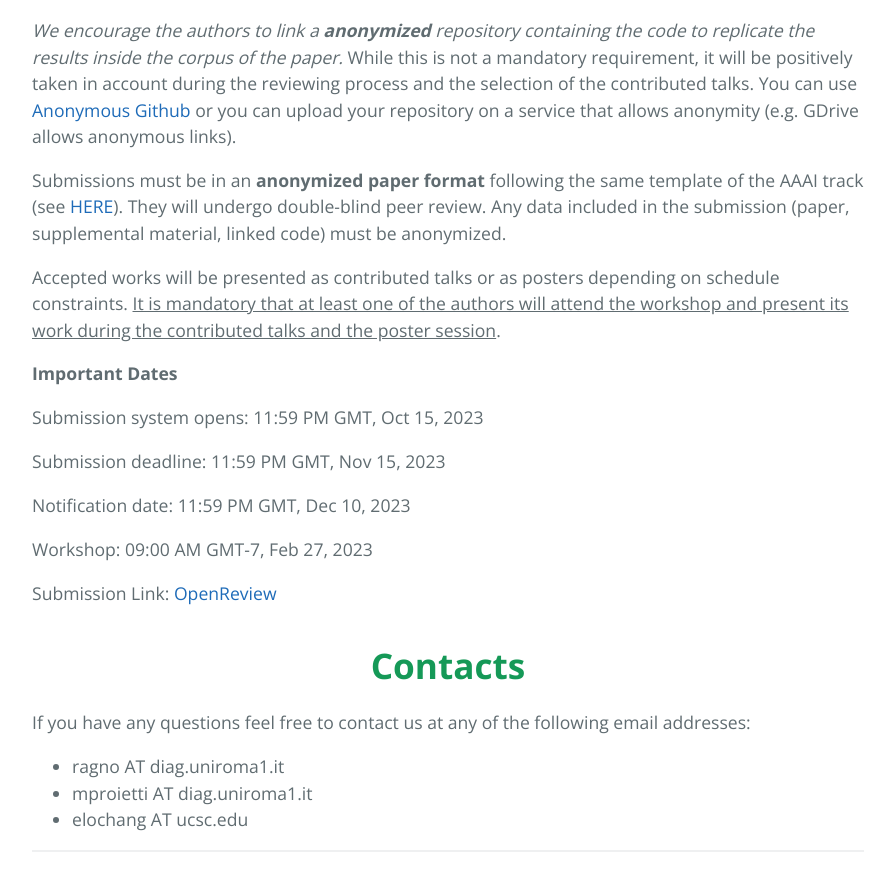
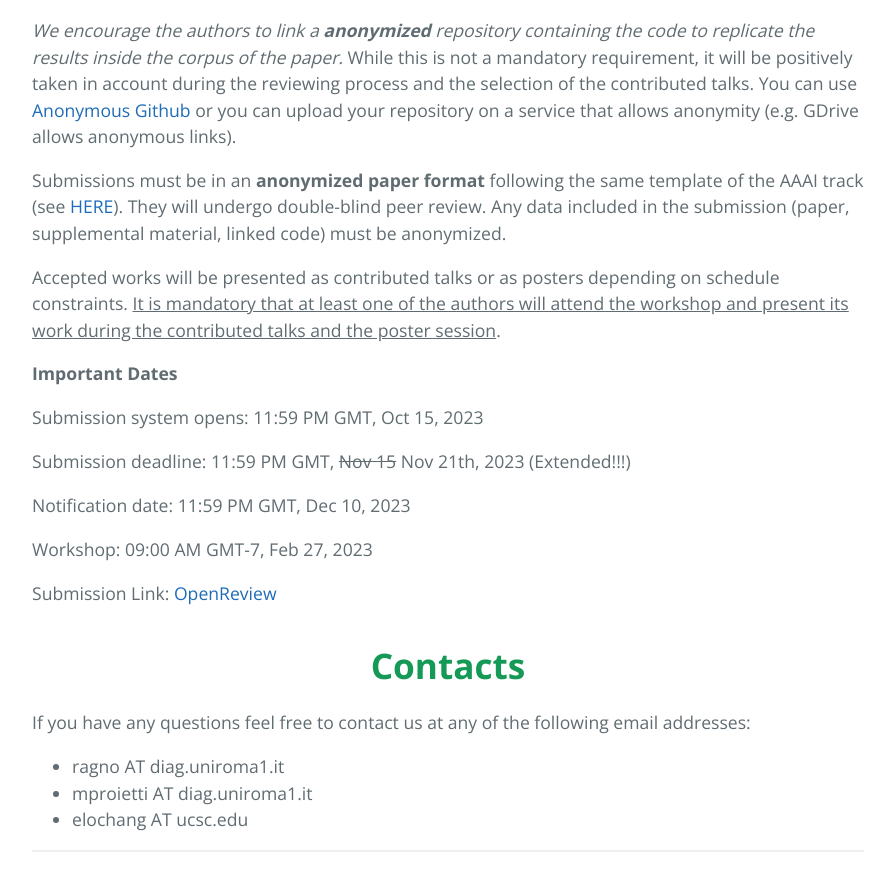
Before and after one commit to XAI4DRL/XAI4DRL.github.io, a Jekyll site: the page built from index.md, in a window 1280 px wide and 900 px high, scrolled down 5459 px. Shown: the top 891 px of the window, without its empty margins (192-1087 px from the left). Built offline with Jekyll 4.4.1, drawn with Linux system fonts in a browser that asks for light colours.

Commit message:
extended deadline

```diff
--- a/index.md
+++ b/index.md
@@ -292,7 +292,7 @@ Accepted works will be presented as contributed talks or as posters depending on
 
 Submission system opens: 11:59 PM GMT, Oct 15, 2023
 
-Submission deadline: 11:59 PM GMT, Nov 15, 2023
+Submission deadline: 11:59 PM GMT, ~~Nov 15~~ Nov 21th, 2023 (Extended!!!)
 
 Notification date:  11:59 PM GMT, Dec 10, 2023
 
```
